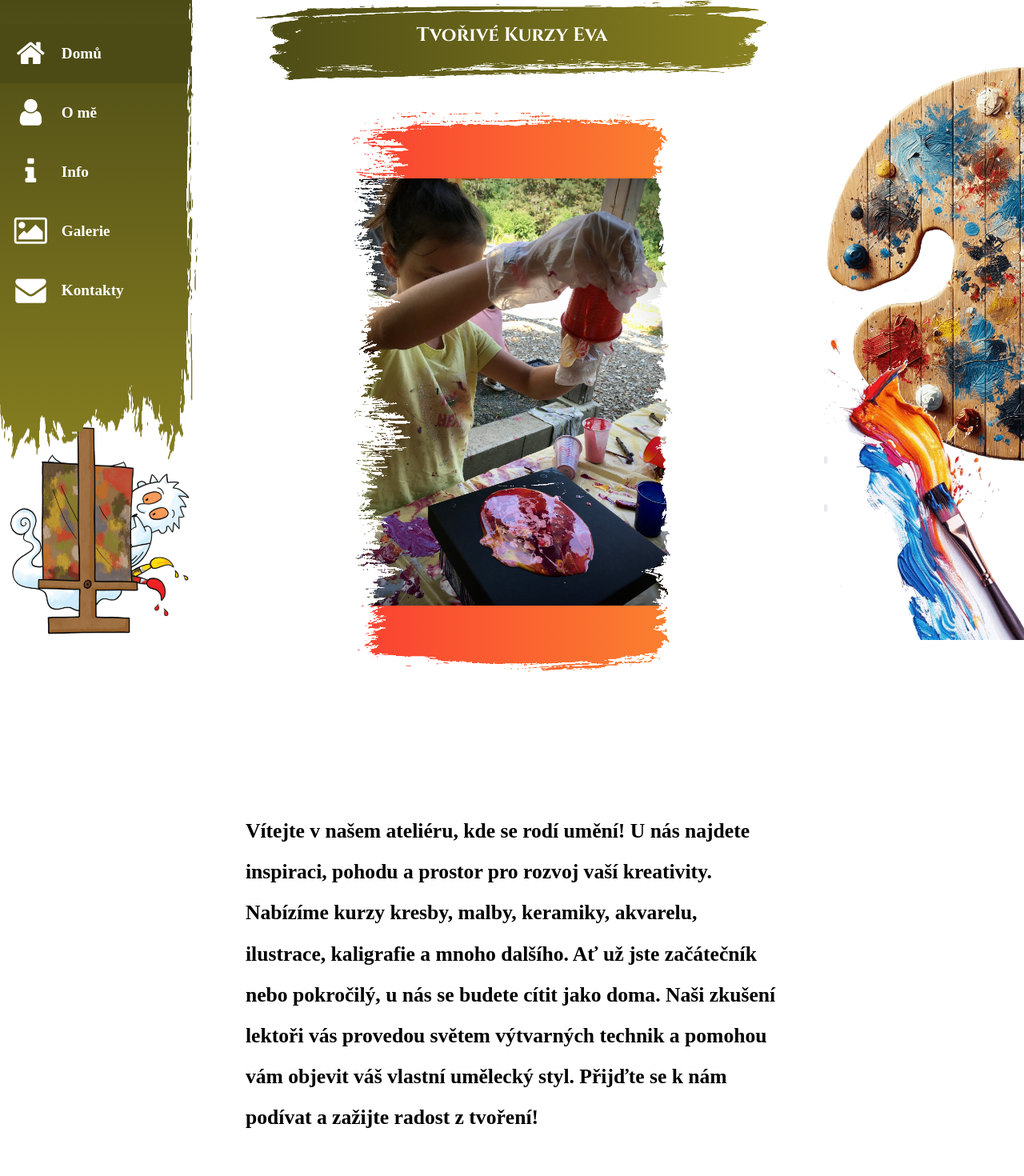
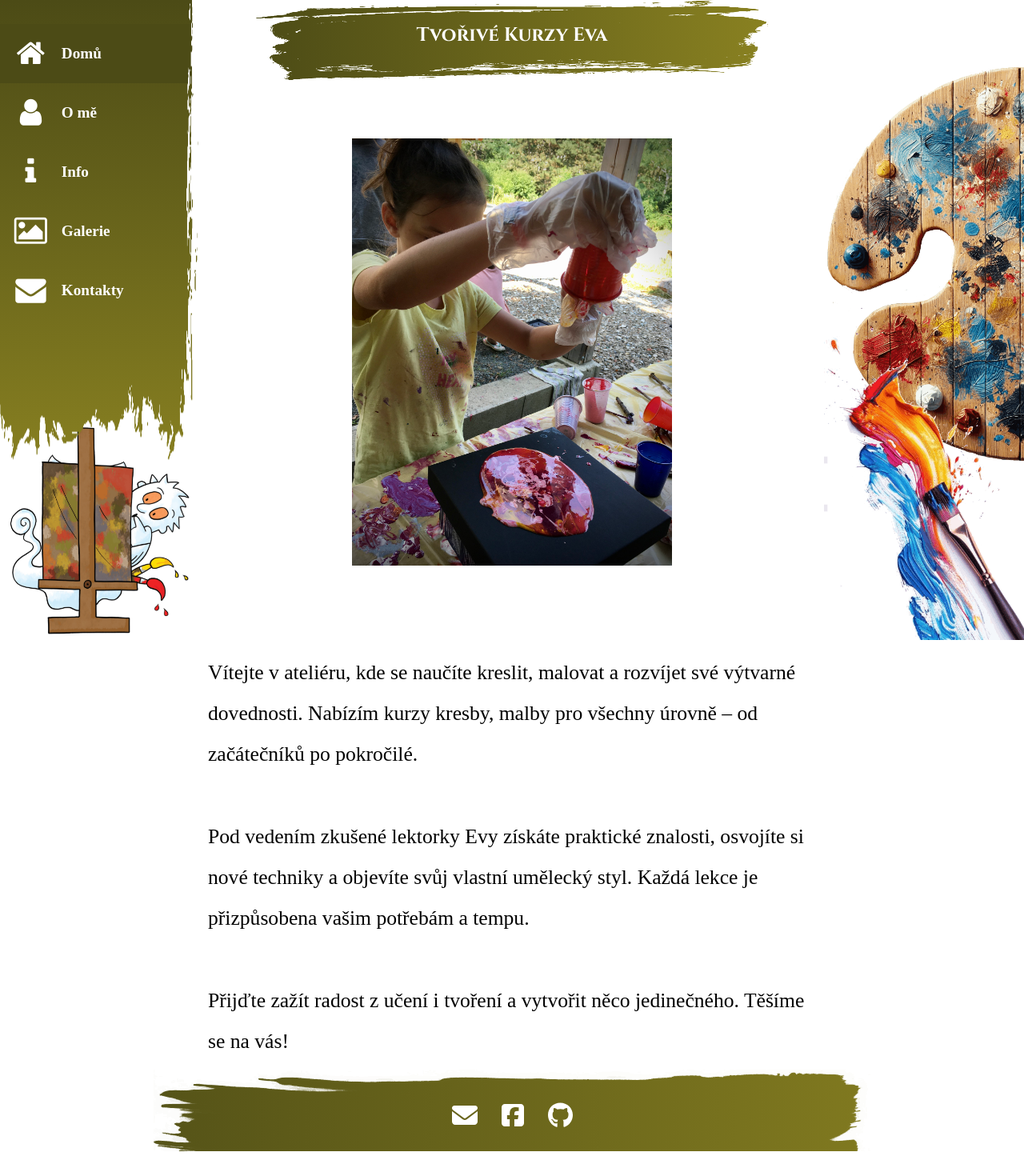
Before and after one commit to pulcovamon/tvorive-kurzy, a React (Vite) app: page / in a window 1280 px wide. Shown: the top 1470 px of the page at 80% size. After the commit the page ends 1439 px from the top, so only its background shows below. Built offline with nearby package versions, Linux system fonts and the light colour scheme; the HTML template or start-up script is replaced by a standard one; a web font is replaced by a local one.

Commit message:
remove red brush effect and change welcome text

```diff
--- a/src/App.css
+++ b/src/App.css
@@ -99,10 +99,10 @@ body {
   justify-content: center;
   align-items: center;
   flex-grow: 1;
-  padding: 20px;
+  padding: 10px;
   margin-left: 250px;
   margin-right: 250px;
-  margin-top: 15vh;
+  margin-top: 10vh;
   position: relative;
 }
 
@@ -156,10 +156,6 @@ body {
 .navbar a:active {
   background-color: #4C4B16;
   color: white;
-}
-
-h2 {
-  color: #333;
 }
 
 .navbar-img {
@@ -241,11 +237,6 @@ h2 {
   justify-content: center;
   align-items: center;
 
-  background: linear-gradient(to right, #FA4032, #FA812F);
-  mask-image: url('/paint4.png');
-  mask-size: 100% 100%;
-  mask-repeat: no-repeat;
-
   color: white;
   text-align: center;
   font-weight: bold;
@@ -307,15 +298,6 @@ h2 {
   outline: none;
 }
 
-
-.text-inside-container {
-  font-size: 1em;
-  font-weight: bold;
-  color: black;
-  text-align: center;
-  padding: 20% 5%;
-}
-
 .text-container-courses {
   padding: 2%;
   align-content: center;
@@ -331,6 +313,12 @@ h2 {
 .course-title {
   font-weight: bold;
   font-size: 1.5em;
+}
+
+.courses-description {
+  display: flex;
+  flex-direction: row;
+  gap: 25px;
 }
 
 .courses-page {
@@ -378,7 +366,6 @@ h2 {
   margin: 0;
   max-width: min(400px, 90vh);
 }
-
 
 .intro-text {
   max-width: 92vh;
@@ -530,6 +517,7 @@ h2 {
   gap: 30px;
   justify-content: center;
   text-align: center;
+  padding: 20px;
 }
 
 .gallery-page button {
--- a/src/pages/Home.tsx
+++ b/src/pages/Home.tsx
@@ -1,17 +1,27 @@
 import Slideshow from "../components/Slideshow";
 
 const Home = ({ images }: { images: string[] }) => {
-    return <div className="home-page page">
-        <Slideshow images={images} />
-        <div className="text-container">
-            <div className="text-inside-container">
-                <p className="welcome-text">
-                Vítejte v našem ateliéru, kde se rodí umění! U nás najdete inspiraci, pohodu a prostor pro rozvoj vaší kreativity. Nabízíme kurzy kresby, malby, keramiky, akvarelu, ilustrace, kaligrafie a mnoho dalšího. Ať už jste začátečník nebo pokročilý, u nás se budete cítit jako doma. Naši zkušení lektoři vás provedou světem výtvarných technik a pomohou vám objevit váš vlastní umělecký styl. Přijďte se k nám podívat a zažijte radost z tvoření!
-                </p>
-            </div>
-        </div>
+  return (
+    <div className="home-page">
+      <Slideshow images={images} />
+      <div className="text-container">
+        <p className="welcome-text">
+          Vítejte v ateliéru, kde se naučíte kreslit, malovat a rozvíjet své
+          výtvarné dovednosti. Nabízím kurzy kresby, malby pro všechny úrovně
+          – od začátečníků po pokročilé.
+          <br />
+          <br />
+          Pod vedením zkušené lektorky Evy získáte praktické znalosti, osvojíte
+          si nové techniky a objevíte svůj vlastní umělecký styl. Každá lekce je
+          přizpůsobena vašim potřebám a tempu.
+          <br />
+          <br />
+          Přijďte zažít radost z učení i tvoření a vytvořit něco jedinečného.
+          Těšíme se na vás!
+        </p>
+      </div>
     </div>
-}
-
+  );
+};
 
 export default Home;
--- a/src/pages/Info.tsx
+++ b/src/pages/Info.tsx
@@ -9,14 +9,17 @@ const Info = () => {
               Pro ty, co si chteji zkusit neco noveho i jako priprava na talentove zkousky.
             </i> <br />
             <br />
-            <div className="brush-effect-info">
-            <b>Cena:</b> 3000 kč za <i>n</i> lekcí <br />
+            <div className="courses-description">
+              <div>
+              <b>Cena:</b> 3000 kč za <i>n</i> lekcí <br />
             <b>Kde:</b> Praha <br />
             <b>kdy:</b> Každé liché úterý 18:00-20:00 <br />
             <b>Kapacita:</b> 5-8 studentu <br />
             <br />
             <b>Ukazkova hodina zdarma 19. 9. 2024</b>
-            </div>
+              </div>
+
+
             <br />
             <ul className="topics">
               <li>Zaklady kresby podle predlohy</li>
@@ -26,6 +29,7 @@ const Info = () => {
               <li>Ruzne techniky kresby a malby</li>
               <li>Malba v pleneru</li>
             </ul>
+            </div>
         </div>
       </div>
     </div>
```
